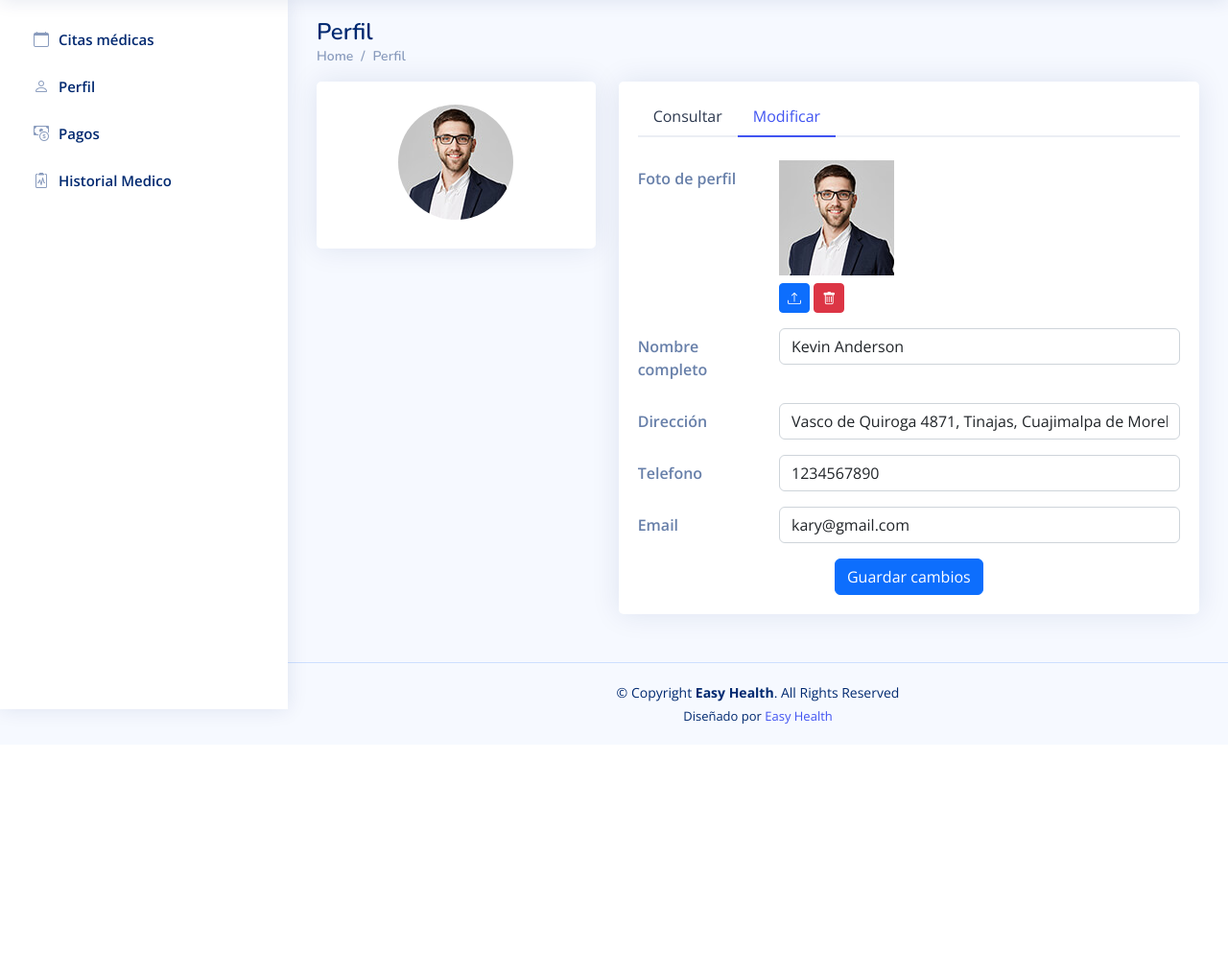
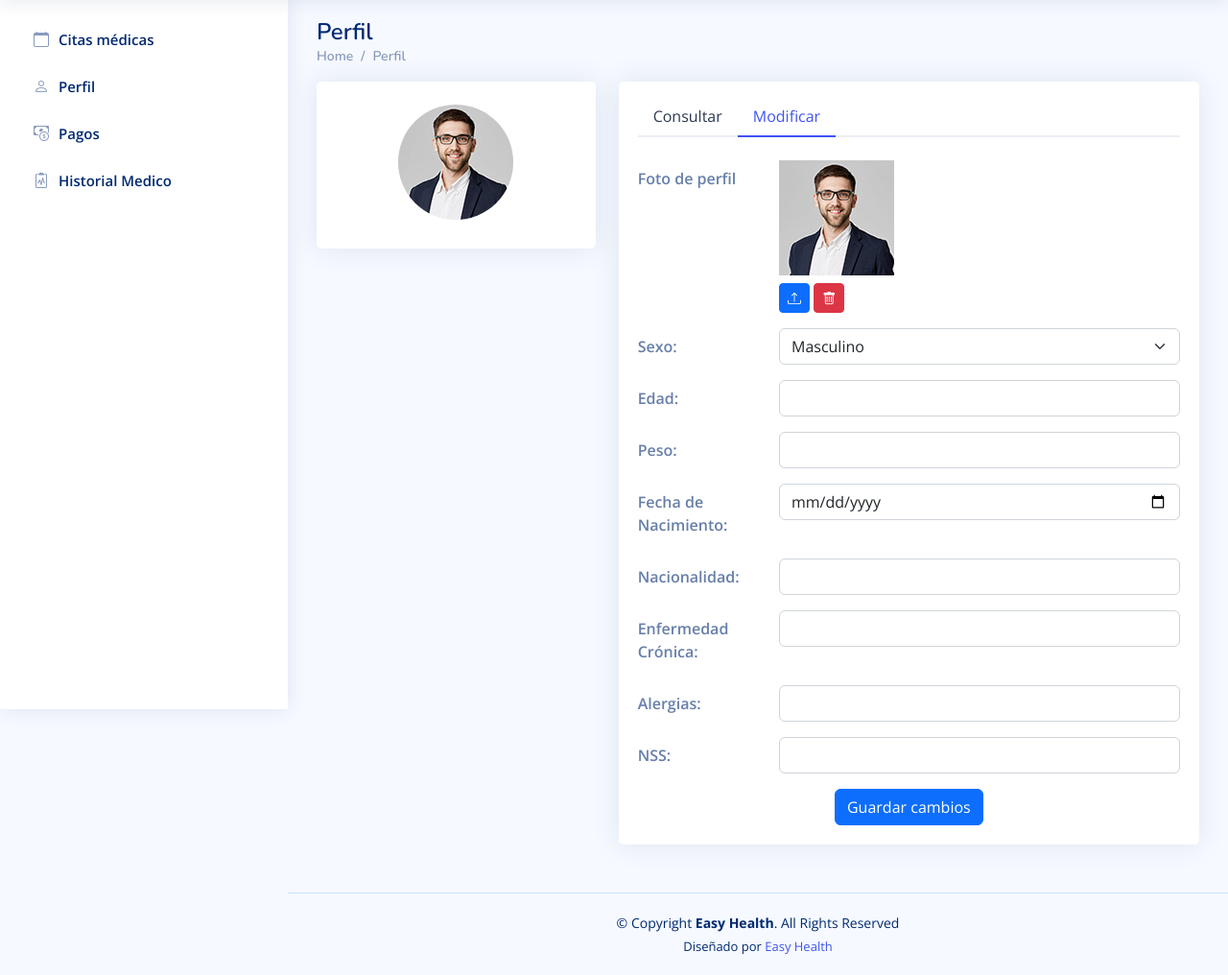
Before and after one commit to RoboG-11/easy-health-project, a PHP site: page /GUI_Perfil.php in a window 1280 px wide, after a click on "Modificar". Shown: the part 61-1077 px from the top of the page at 96% size. Before the commit the page ends 816 px from the top, so only its background shows below. Run offline with PHP 8.4, Linux system fonts and the light colour scheme; style sheets or scripts are compiled from the project's sources; some libraries are stand-ins or nearby versions.

Commit message:
style: Solo se cambian los datos del perfil

```diff
--- a/View/GUI_Perfil.php
+++ b/View/GUI_Perfil.php
@@ -162,7 +162,7 @@ $direccionUsuario = isset($_SESSION['direccionUsuario']) ? $_SESSION['direccionU
                       </div>
                     </div>
 
-                    <div class="row mb-3">
+                    <!-- <div class="row mb-3">
                       <label for="fullName" class="col-md-4 col-lg-3 col-form-label">Nombre completo</label>
                       <div class="col-md-8 col-lg-9">
                         <input name="fullName" type="text" class="form-control" id="fullName" value="Kevin Anderson">
@@ -187,6 +187,65 @@ $direccionUsuario = isset($_SESSION['direccionUsuario']) ? $_SESSION['direccionU
                       <label for="Email" class="col-md-4 col-lg-3 col-form-label">Email</label>
                       <div class="col-md-8 col-lg-9">
                         <input name="email" type="email" class="form-control" id="Email" value="kary@gmail.com">
+                      </div>
+                    </div> -->
+                    <div class="row mb-3">
+                      <label for="sexo" class="col-md-4 col-lg-3 col-form-label">Sexo:</label>
+                      <div class="col-md-8 col-lg-9">
+                        <select name="sexo" class="form-select" id="sexo">
+                          <option value="masculino">Masculino</option>
+                          <option value="femenino">Femenino</option>
+                          <option value="otro">Otro</option>
+                        </select>
+                      </div>
+                    </div>
+
+                    <div class="row mb-3">
+                      <label for="edad" class="col-md-4 col-lg-3 col-form-label">Edad:</label>
+                      <div class="col-md-8 col-lg-9">
+                        <input name="edad" type="number" class="form-control" id="edad">
+                      </div>
+                    </div>
+
+                    <div class="row mb-3">
+                      <label for="peso" class="col-md-4 col-lg-3 col-form-label">Peso:</label>
+                      <div class="col-md-8 col-lg-9">
+                        <input name="peso" type="number" class="form-control" id="peso">
+                      </div>
+                    </div>
+
+                    <div class="row mb-3">
+                      <label for="fechaNacimiento" class="col-md-4 col-lg-3 col-form-label">Fecha de Nacimiento:</label>
+                      <div class="col-md-8 col-lg-9">
+                        <input name="fechaNacimiento" type="date" class="form-control" id="fechaNacimiento">
+                      </div>
+                    </div>
+
+                    <div class="row mb-3">
+                      <label for="nacionalidad" class="col-md-4 col-lg-3 col-form-label">Nacionalidad:</label>
+                      <div class="col-md-8 col-lg-9">
+                        <input name="nacionalidad" type="text" class="form-control" id="nacionalidad">
+                      </div>
+                    </div>
+
+                    <div class="row mb-3">
+                      <label for="enfermedadCronica" class="col-md-4 col-lg-3 col-form-label">Enfermedad Crónica:</label>
+                      <div class="col-md-8 col-lg-9">
+                        <input name="enfermedadCronica" type="text" class="form-control" id="enfermedadCronica">
+                      </div>
+                    </div>
+
+                    <div class="row mb-3">
+                      <label for="alergias" class="col-md-4 col-lg-3 col-form-label">Alergias:</label>
+                      <div class="col-md-8 col-lg-9">
+                        <input name="alergias" type="text" class="form-control" id="alergias">
+                      </div>
+                    </div>
+
+                    <div class="row mb-3">
+                      <label for="nss" class="col-md-4 col-lg-3 col-form-label">NSS:</label>
+                      <div class="col-md-8 col-lg-9">
+                        <input name="nss" type="text" class="form-control" id="nss">
                       </div>
                     </div>
 
```
